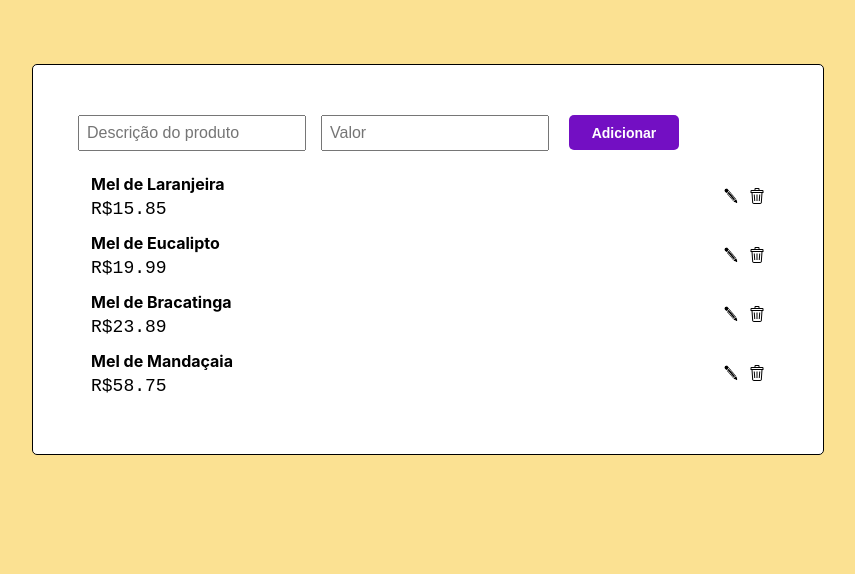
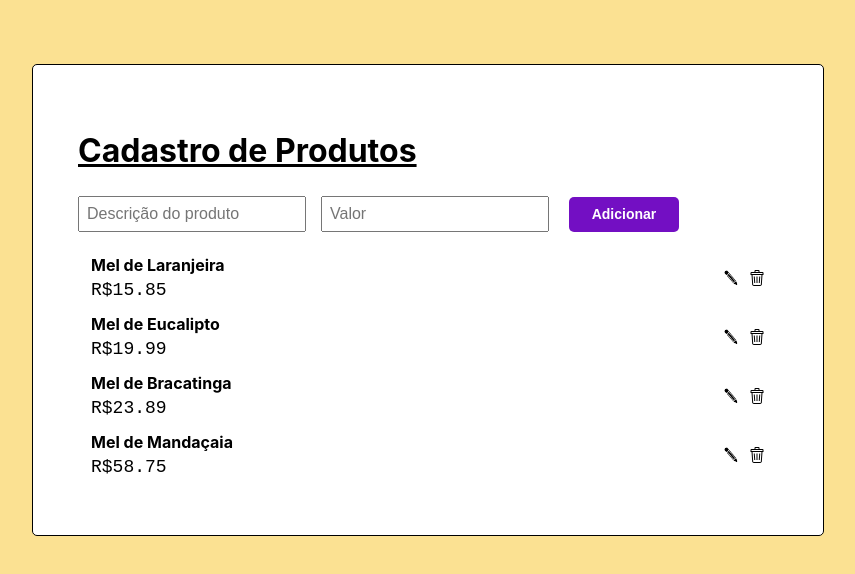
Before and after one commit to bitencourt98/ReactTest, a React (Create React App) app: page / in a window 1280 px wide. Shown: the top 574 px of the page, without its empty margins (212-1067 px from the left). Built offline with nearby package versions, Linux system fonts and the light colour scheme.

Commit message:
added title

```diff
--- a/src/App.jsx
+++ b/src/App.jsx
@@ -89,6 +89,9 @@ const App = () => {
         isOpenModal ? <Modal product = {valuesModal} updateProduct={updateProduct} closeModal={closeModal}/> : null
       }
       <div className="formContainer">
+        <div className="titulo-container">
+          <h1>Cadastro de Produtos</h1>
+        </div>
         <div>
           <InputHead className="upperContainer" handleProductAdd={handleProductAdd}/>
         </div>
--- a/src/css/form-container.css
+++ b/src/css/form-container.css
@@ -13,6 +13,7 @@
 
 }
 
-.formList{
+.titulo-container{
+    text-decoration: underline;
 
 }
```
